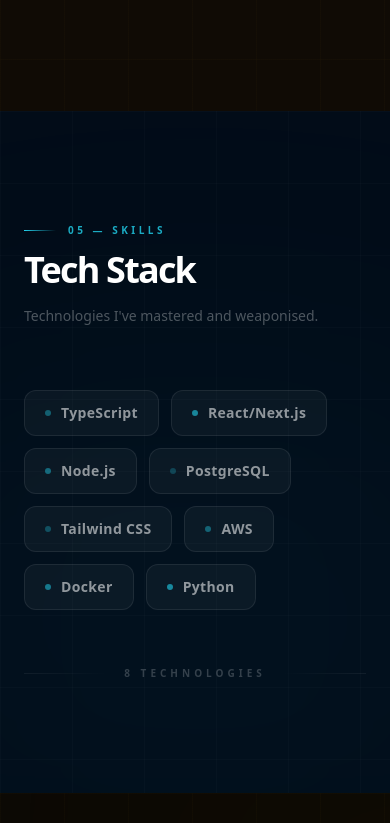
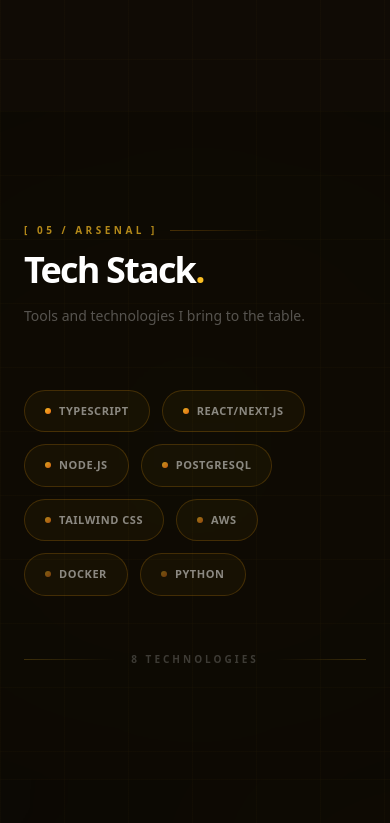
Before and after one commit to salienceenterprises-lab/portfolio-5f77b, a Next.js app: page /portfolio-5f77b/ in a window 390 px wide. Shown: the part 5121-5944 px from the top of the page. Built offline with nearby package versions, Linux system fonts and the light colour scheme.

Commit message:
Update app/components/skills.jsx via Portfolio SaaS

```diff
--- a/app/components/skills.jsx
+++ b/app/components/skills.jsx
@@ -1,88 +1,58 @@
 "use client";
-import React from "react";
 import { motion } from "framer-motion";
+
+const container = {
+  hidden: {},
+  visible: { transition: { staggerChildren: 0.05 } },
+};
+const item = {
+  hidden: { opacity: 0, y: 20, scale: 0.85 },
+  visible: { opacity: 1, y: 0, scale: 1, transition: { type: "spring", stiffness: 220, damping: 18 } },
+};
 
 export default function PortfolioSkills({ data }) {
   if (!data?.skills?.length) return null;
 
   return (
-    <section id="skills" className="relative py-28 px-6 overflow-hidden bg-[#020c18]">
+    <section id="skills" className="relative py-28 px-6 overflow-hidden bg-[#0c0904]">
 
-      {/* Ambient */}
       <div className="absolute inset-0 pointer-events-none">
-        <div className="absolute bottom-0 left-1/2 -translate-x-1/2 w-[700px] h-[350px] bg-cyan-400/[0.05] rounded-full blur-[160px]" />
-        <div className="absolute inset-0 bg-[linear-gradient(to_right,rgba(255,255,255,0.015)_1px,transparent_1px),linear-gradient(to_bottom,rgba(255,255,255,0.015)_1px,transparent_1px)] bg-[size:72px_72px]" />
+        <div className="absolute top-1/2 left-1/2 -translate-x-1/2 -translate-y-1/2 w-[900px] h-[600px] rounded-full blur-[200px]"
+          style={{ background:"radial-gradient(ellipse,rgba(251,191,36,0.05),transparent 70%)" }} />
+        <div className="absolute inset-0 bg-[linear-gradient(rgba(251,191,36,0.02)_1px,transparent_1px),linear-gradient(90deg,rgba(251,191,36,0.02)_1px,transparent_1px)] bg-[size:64px_64px]" />
       </div>
 
       <div className="max-w-5xl mx-auto relative z-10">
-
-        {/* Header */}
-        <motion.div
-          initial={{ opacity: 0, x: -20 }}
-          whileInView={{ opacity: 1, x: 0 }}
-          viewport={{ once: true }}
-          transition={{ duration: 0.6 }}
-          className="flex items-center gap-3 mb-3"
-        >
-          <motion.div
-            initial={{ width: 0 }} whileInView={{ width: 32 }} viewport={{ once: true }}
-            transition={{ duration: 0.8 }}
-            className="h-px bg-gradient-to-r from-cyan-400 to-transparent"
-          />
-          <span className="text-[10px] font-bold tracking-[0.35em] uppercase text-cyan-400/80">05 — Skills</span>
+        <motion.div initial={{ opacity:0,x:-20 }} whileInView={{ opacity:1,x:0 }} viewport={{ once:true }} transition={{ duration:0.5 }}
+          className="flex items-center gap-3 mb-3">
+          <span className="text-[10px] font-black tracking-[0.35em] uppercase text-amber-400/70">[ 05 / Arsenal ]</span>
+          <div className="flex-1 h-px bg-gradient-to-r from-amber-500/25 to-transparent max-w-[100px]" />
         </motion.div>
 
-        <motion.h2
-          initial={{ opacity: 0, y: 20 }}
-          whileInView={{ opacity: 1, y: 0 }}
-          viewport={{ once: true }}
-          transition={{ duration: 0.7, delay: 0.05 }}
-          className="text-4xl sm:text-5xl font-black tracking-tighter text-white mb-4"
-        >
-          Tech Stack
+        <motion.h2 initial={{ opacity:0,y:18 }} whileInView={{ opacity:1,y:0 }} viewport={{ once:true }} transition={{ duration:0.6,delay:0.05 }}
+          className="text-4xl sm:text-6xl font-black tracking-tighter text-white mb-4">
+          Tech Stack<span className="text-amber-400">.</span>
         </motion.h2>
-        <motion.p
-          initial={{ opacity: 0 }}
-          whileInView={{ opacity: 1 }}
-          viewport={{ once: true }}
-          transition={{ duration: 0.6, delay: 0.15 }}
-          className="text-white/30 text-sm mb-16 max-w-md"
-        >
-          Technologies I've mastered and weaponised.
+        <motion.p initial={{ opacity:0 }} whileInView={{ opacity:1 }} viewport={{ once:true }} transition={{ duration:0.5,delay:0.15 }}
+          className="text-white/30 text-sm mb-16 max-w-sm">
+          Tools and technologies I bring to the table.
         </motion.p>
 
-        {/* Skill grid — hexagonal-feel cells */}
-        <motion.div
-          className="flex flex-wrap gap-3"
-          initial="hidden"
-          whileInView="visible"
-          viewport={{ once: true, amount: 0.15 }}
-          variants={{ hidden: {}, visible: { transition: { staggerChildren: 0.035 } } }}
-        >
-          {data.skills.map((skill, index) => (
-            <motion.div
-              key={`${skill}-${index}`}
-              variants={{
-                hidden: { opacity: 0, scale: 0.6, y: 20 },
-                visible: { opacity: 1, scale: 1, y: 0, transition: { type: "spring", stiffness: 260, damping: 20 } },
-              }}
-              whileHover={{
-                scale: 1.1,
-                transition: { duration: 0.2 },
-              }}
-              className="group relative cursor-default"
-            >
-              {/* Hover glow layer */}
-              <div className="absolute -inset-px bg-gradient-to-r from-cyan-400/60 to-blue-500/60 rounded-xl opacity-0 group-hover:opacity-100 transition-opacity duration-300 blur-sm pointer-events-none" />
-
-              <div className="relative flex items-center gap-2.5 px-5 py-3 bg-white/[0.04] border border-white/[0.08] rounded-xl group-hover:bg-cyan-400/[0.08] group-hover:border-cyan-400/40 transition-all duration-300">
-                {/* Dot accent */}
-                <motion.div
-                  animate={{ opacity: [0.4, 1, 0.4] }}
-                  transition={{ duration: 2.5 + index * 0.3, repeat: Infinity }}
-                  className="w-1.5 h-1.5 rounded-full bg-cyan-400/60 group-hover:bg-cyan-300 flex-shrink-0 transition-colors duration-300"
-                />
-                <span className="text-sm font-semibold text-white/55 group-hover:text-white transition-colors duration-300 tracking-wide">
+        <motion.div variants={container} initial="hidden" whileInView="visible" viewport={{ once:true }}
+          className="flex flex-wrap gap-3">
+          {data.skills.map((skill, i) => (
+            <motion.div key={i} variants={item}
+              whileHover={{ y:-4, boxShadow:"0 8px 30px rgba(251,191,36,0.2)" }}
+              className="group relative px-5 py-3 rounded-full border border-amber-500/20 cursor-default transition-all duration-300 overflow-hidden"
+              style={{ background:"rgba(251,191,36,0.04)" }}>
+              {/* Hover fill */}
+              <div className="absolute inset-0 rounded-full opacity-0 group-hover:opacity-100 transition-opacity duration-300"
+                style={{ background:"linear-gradient(135deg,rgba(251,191,36,0.1),rgba(249,115,22,0.06))" }} />
+              <div className="flex items-center gap-2 relative z-10">
+                <motion.div animate={{ opacity:[0.4,1,0.4] }} transition={{ duration:2,repeat:Infinity,delay:i*0.12%2 }}
+                  className="w-1.5 h-1.5 rounded-full flex-shrink-0 group-hover:scale-125 transition-transform"
+                  style={{ background:"linear-gradient(135deg,#fbbf24,#f97316)" }} />
+                <span className="text-[11px] font-bold text-white/50 group-hover:text-amber-200/90 transition-colors duration-300 uppercase tracking-wider">
                   {skill}
                 </span>
               </div>
@@ -90,19 +60,11 @@
           ))}
         </motion.div>
 
-        {/* Count indicator */}
-        <motion.div
-          initial={{ opacity: 0, y: 12 }}
-          whileInView={{ opacity: 1, y: 0 }}
-          viewport={{ once: true }}
-          transition={{ duration: 0.6, delay: 0.4 }}
-          className="mt-14 flex items-center gap-4"
-        >
-          <div className="h-px flex-1 bg-gradient-to-r from-white/[0.06] to-transparent" />
-          <span className="text-[10px] font-bold tracking-[0.4em] uppercase text-white/20">
-            {data.skills.length} Technologies
-          </span>
-          <div className="h-px flex-1 bg-gradient-to-l from-white/[0.06] to-transparent" />
+        <motion.div initial={{ opacity:0 }} whileInView={{ opacity:1 }} viewport={{ once:true }} transition={{ duration:0.5,delay:0.4 }}
+          className="flex items-center gap-4 mt-14">
+          <div className="flex-1 h-px" style={{ background:"linear-gradient(90deg,rgba(251,191,36,0.2),transparent)" }} />
+          <span className="text-[10px] font-black uppercase tracking-[0.3em] text-white/20">{data.skills.length} Technologies</span>
+          <div className="flex-1 h-px" style={{ background:"linear-gradient(270deg,rgba(251,191,36,0.2),transparent)" }} />
         </motion.div>
       </div>
     </section>
```
